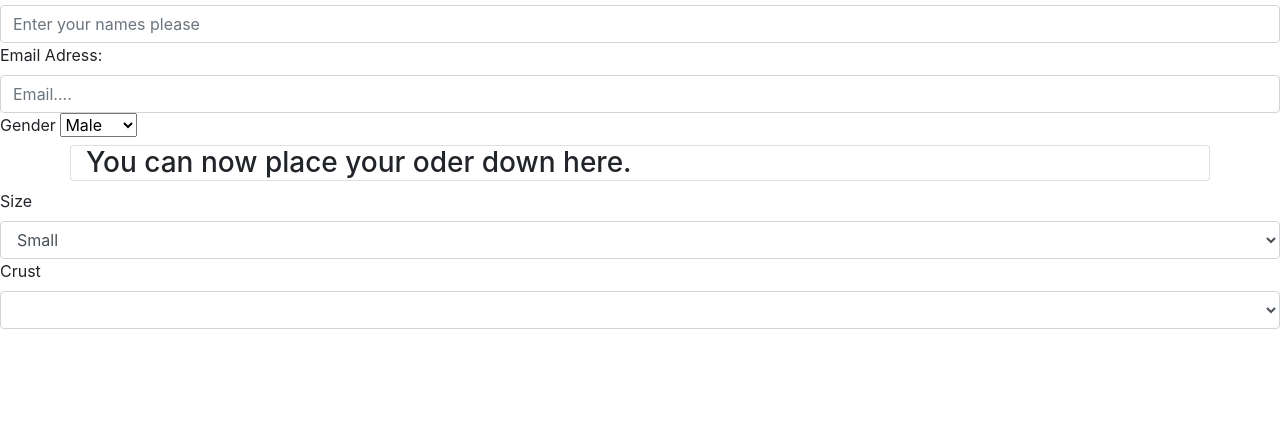
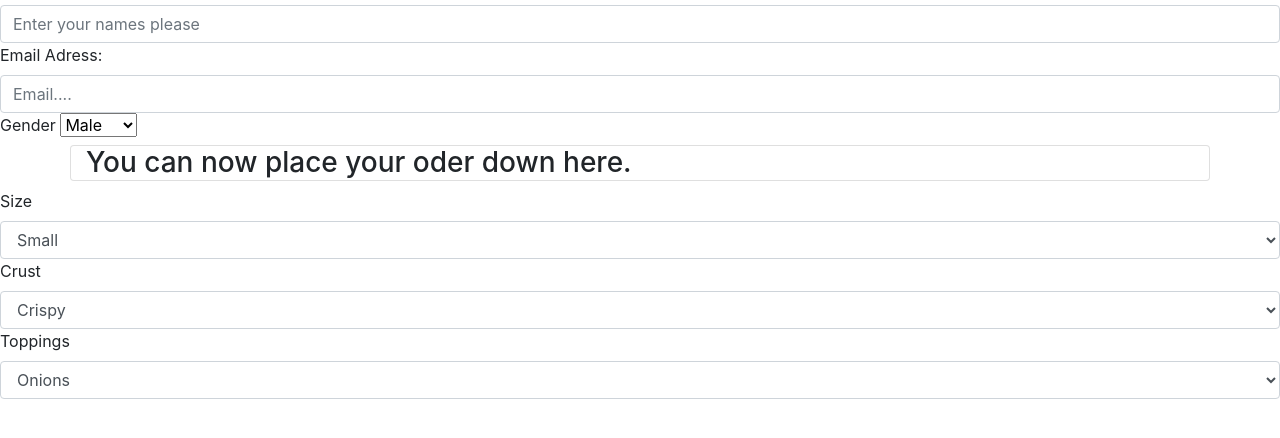
Before and after one commit to BeyFaith/abuelaz-corner, a plain HTML site: page index.html in a window 1280 px wide. Shown: the part 316-754 px from the top of the page. Drawn offline with nearby package versions, Linux system fonts and the light colour scheme.

Commit message:
add topping choice.

```diff
--- a/index.html
+++ b/index.html
@@ -62,8 +62,22 @@
                   </div>
                   <div id="crust">
                     <label for="">Crust</label>
-                    <select required class="form-control" id=""
+                    <select required class="form-control" id="crusty">
+                      <option value="1" name="small">Crispy</option>
+                      <option value="2" name="medium">Stuffed</option>
+                      <option value="3" name="large">Gluten Free</option>
+                    </select>
                   </div>
+                  <div id="topping">
+                    <label for="">Toppings</label>
+                    <select required class="form-control" id="toppings">
+                      <option value="1">Onions</option>
+                      <option value="2">Spinach</option>
+                      <option value="3">Green Pepper</option>
+                      <option value="4">Mushroom</option>
+                    </select>
+                  </div>
+
                 </div>
               </div>
           </div>
```
